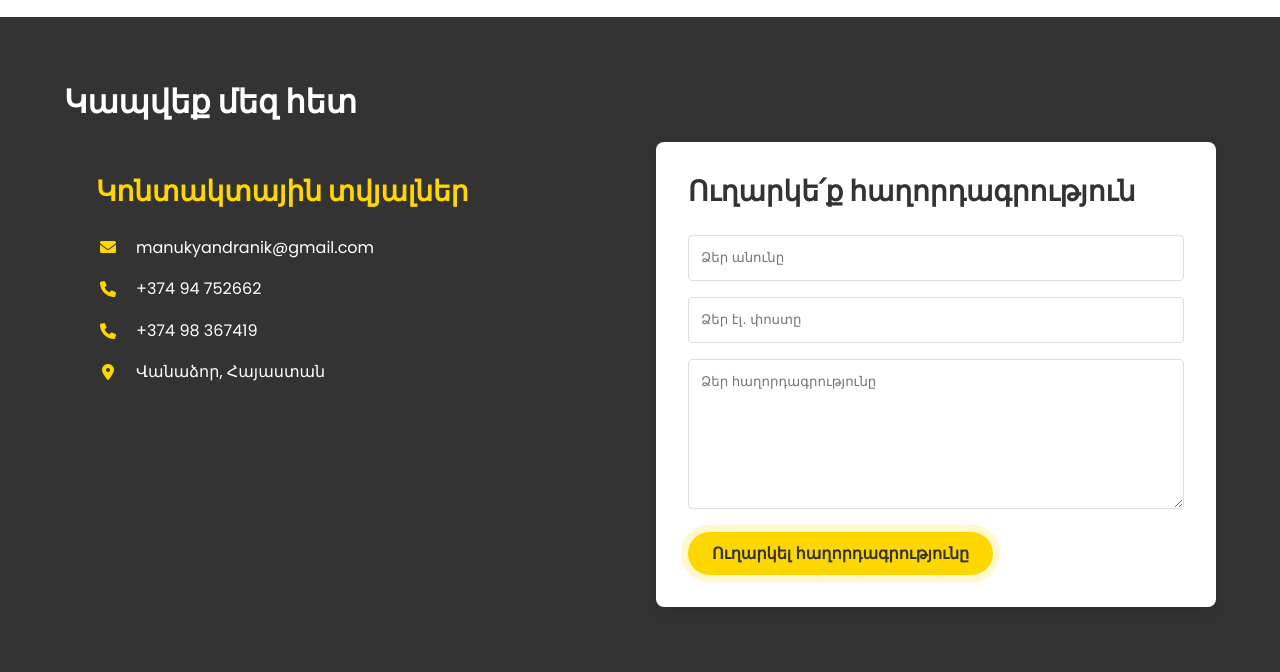
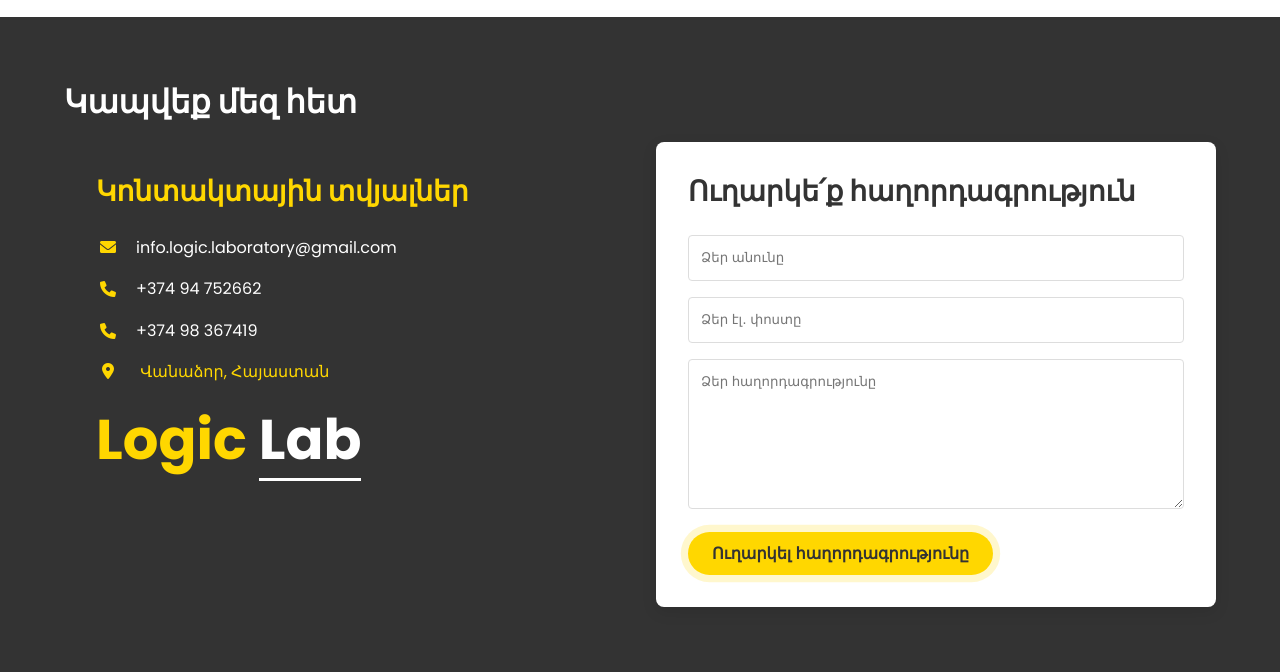
Before and after one commit to Manukyan-Andranik/logiclab, a Flask app: page / in a window 1280 px wide. Shown: the part 1273-1945 px from the top of the page. Run offline with Flask 2, Linux system fonts and the light colour scheme; data that the repository does not hold is empty; parts of the project's set-up code (start-up, migrations or seed data) failed here and were passed over.

Commit message:
changed info mail, added location

```diff
--- a/static/css/style.css
+++ b/static/css/style.css
@@ -256,6 +256,31 @@ header {
     margin-bottom: 1.5rem;
     line-height: 1.2;
 }
+.contact-info h1 {
+    color: var(--primary-color);
+    font-size: 3.5rem;
+    margin-bottom: 1.5rem;
+    line-height: 1.2;
+}
+
+.back-contact-link {
+    display: inline-block;
+    color: var(--primary-color);
+    font-size: 1rem;
+    margin-bottom: 1.5rem;
+    line-height: 1.2;
+    text-decoration: none;
+    transition: color 0.3s ease;
+}
+
+.back-contact-link:hover {
+    color: var(--white); /* or any hover color you prefer */
+}
+
+.back-contact-link i {
+    margin-right: 0rem;
+}
+
 
 .highlight-title {
     color: var(--white);
@@ -1020,6 +1045,17 @@ nav {
     color: var(--secondary-color);
 }
 
+.logo-container {
+    text-align: center;
+    margin-bottom: 2rem;
+}
+
+.contact-logo {
+    max-width: 180px;
+    height: auto;
+}
+
+
 .login-link a {
     color: var(--primary-dark);
     text-decoration: none;
--- a/templates/index.html
+++ b/templates/index.html
@@ -157,13 +157,17 @@
     <section id="contact" class="contact-section">
         <div class="container">
             <h2 data-aos="fade-up"><span class="highlight">Կապվեք</span> մեզ հետ</h2>
+
             <div class="contact-grid">
                 <div class="contact-info" data-aos="fade-right">
                     <h3>Կոնտակտային տվյալներ</h3>
-                    <p><i class="fas fa-envelope"></i> manukyandranik@gmail.com</p>
+                    <p><i class="fas fa-envelope"></i> info.logic.laboratory@gmail.com</p>
                     <p><i class="fas fa-phone"></i> +374 94 752662</p>
                     <p><i class="fas fa-phone"></i> +374 98 367419</p>
-                    <p><i class="fas fa-map-marker-alt"></i> Վանաձոր, Հայաստան</p>
+                    <a href="https://yandex.com/maps/geo/772050335/?ll=44.485475%2C40.810944&z=18.99" target="_blank" class="back-contact-link">
+                        <i class="fas fa-map-marker-alt"></i> Վանաձոր, Հայաստան
+                    </a>
+                    <h1>Logic <span class="highlight-title">Lab</span></h1>
                 </div>
                 <div class="contact-form" data-aos="fade-left">
                     <h3>Ուղարկե՛ք հաղորդագրություն</h3>
@@ -177,6 +181,7 @@
             </div>
         </div>
     </section>
+
 
 
     <footer>
```
Also changed, not shown: static/images/ando2.jpg (deleted), static/images/andotuyn.jpg (deleted), static/images/favicon.ico, static/images/xcho2.jpg (deleted), static/images/xchotuyn.jpg (deleted), 2 other files.
